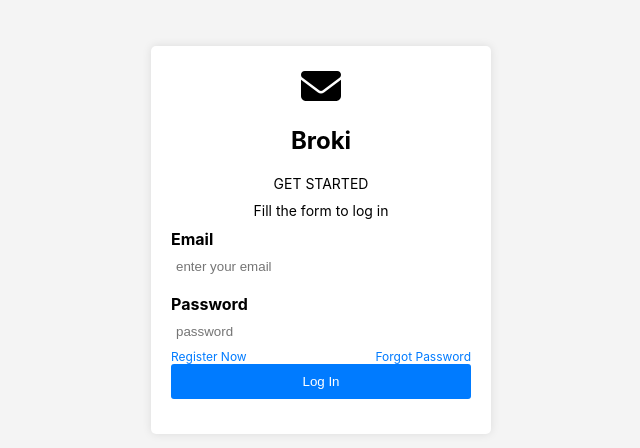
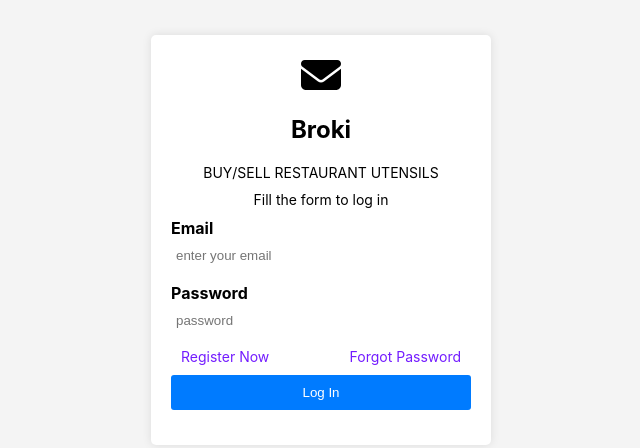
Before and after one commit to himanshu7377/broki, a React (Create React App) app in the folder broki/: page / in a window 1280 px wide. Shown: the part 160-608 px from the top of the page, without its empty margins (319-959 px from the left). Built offline with nearby package versions, Linux system fonts and the light colour scheme.

Commit message:
final css

```diff
--- a/broki/src/component/LoginPage.js
+++ b/broki/src/component/LoginPage.js
@@ -14,7 +14,7 @@ const LoginPage = () => {
     e.preventDefault();
 
     //  login check with provided credentials
-    if (email === '' && password === '') {
+    if (email === 'agam@broki.in' && password === 'Broki@123456') {
       setError('');
       navigate('/home'); // Navigate to the home page
     } else {
@@ -27,7 +27,7 @@ const LoginPage = () => {
       <div className="login-card">
         <img src={msgIcon} alt="Message Icon" className="msg-icon" />
         <h2>Broki</h2>
-        <p>GET STARTED</p>
+        <p>BUY/SELL RESTAURANT UTENSILS </p>
         <p>Fill the form to log in</p>
         {error && <p className="error-message">{error}</p>}
         <form onSubmit={handleLogin}>
@@ -38,6 +38,7 @@ const LoginPage = () => {
               value={email}
               placeholder="enter your email"
               onChange={(e) => setEmail(e.target.value)}
+              required
             />
           </div>
           <div className="form-group">
@@ -47,6 +48,7 @@ const LoginPage = () => {
               value={password}
               placeholder="password"
               onChange={(e) => setPassword(e.target.value)}
+              required
             />
             <div className="password-links">
               <a href="/register">Register Now</a>
--- a/broki/src/styles/LoginPage.css
+++ b/broki/src/styles/LoginPage.css
@@ -59,6 +59,7 @@
     height: 40px;
     margin: 0 auto;
     display: block;
+
   }
 
   .login-card p {
@@ -70,18 +71,19 @@
   .password-links {
     display: flex;
     justify-content: space-between;
-    font-size: 12px;
+    font-size: 14px;
     margin-top: 5px;
   }
 
   .password-links a {
-    color: #007bff;
+    padding: 10px;
+    color: #6200ffe4;
     text-decoration: none;
-    transition: color 0.2s;
+
   }
 
   .password-links a:hover {
-    color: #0056b3;
+    color: #f50c0ce8;
   }
 
 
--- a/broki/src/styles/PropertyCard.css
+++ b/broki/src/styles/PropertyCard.css
@@ -6,7 +6,7 @@
   max-width: 300px;
   margin: 10px;
   height: 300px;
-  box-shadow: 0px 4px 8px rgba(0, 0, 0, 0.1);
+  box-shadow: 0px 4px 8px rgb(16, 16, 16);
   display: flex;
   flex-direction: column;
 }
@@ -27,20 +27,9 @@
   flex-direction: column;
   justify-content: space-between;
   align-items: flex-start;
-  flex-grow: 3;
+
   padding: 10px;
-}
 
-.property-details {
-  margin-bottom: 10px;
-}
-
-
-
-.property-sales,
-.property-rent,.property-area {
-  color: #555;
-  font-weight: bold;
 }
 
 .property-buttons {
@@ -49,7 +38,6 @@
   width: 100%;
   padding-top: 10px;
   margin-left: 10px;
-
 
 }
 
@@ -63,12 +51,7 @@
   cursor: pointer;
   height: 29px;
 
-
 }
-
-
-
-
 
 .property-stats {
   display: grid;
@@ -76,23 +59,18 @@
   font-size: 14px;
   color: #555;
   gap: 10px;
+  margin-bottom: 5px;
 }
 
 .property-stat-label {
   font-weight: bold;
 }
 
-.property-stat-value {
-  white-space: nowrap;
-}
-
-
-
 .property-name-location {
   display: flex;
   justify-content: space-between;
   align-items: center;
-  margin-bottom: 5px;
+
 }
 
 .property-name {
@@ -101,6 +79,7 @@
 
 .property-location {
   color: #555;
+  font-weight: bold;
 }
 
 
--- a/broki/src/styles/SearchBar.css
+++ b/broki/src/styles/SearchBar.css
@@ -19,6 +19,7 @@
   padding: 5px;
   width: 60%;
 
+
 }
 
 input {
@@ -37,6 +38,7 @@ input {
   cursor: pointer;
   width: 20%;
   transition: background-color 0.2s;
+  margin-left: 5px;
 
 
 }
```
